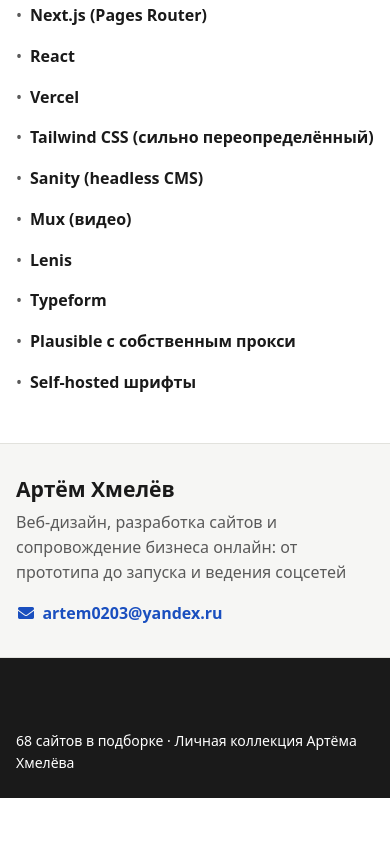
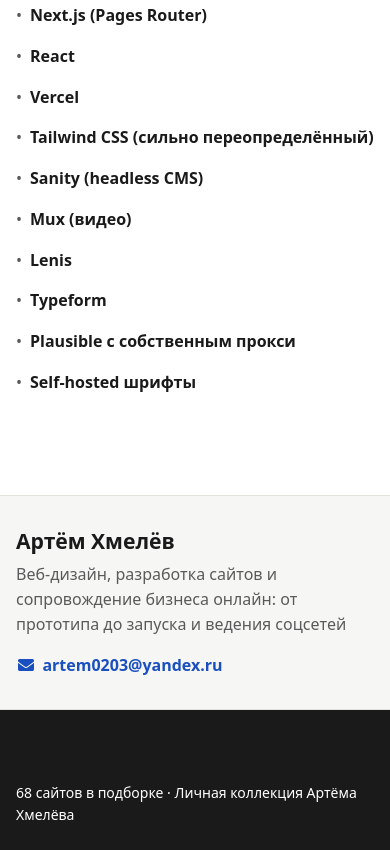
Before and after one commit to Artem02031980/WebsiteCol, a plain HTML site: page pages/014-dia.html in a window 390 px wide. Shown: the part 3958-4808 px from the top of the page. Before the commit the page ends 4756 px from the top, so only its background shows below. Drawn offline with Linux system fonts and the light colour scheme.

Commit message:
Сократить отступ до feedback на планшетах и телефонах

```diff
--- a/assets/style.css
+++ b/assets/style.css
@@ -547,6 +547,8 @@ select:focus, .field__input:focus { border-color: var(--accent); }
 
 @media (max-width: 900px) {
   .tech-list { grid-template-columns: repeat(2, minmax(0, 1fr)); }
+  .feedback,
+  .page--catalog .feedback { margin-top: 200px; }
 }
 
 @media (max-width: 700px) {
@@ -555,7 +557,8 @@ select:focus, .field__input:focus { border-color: var(--accent); }
   .site-section--observations { margin-top: 0; margin-bottom: var(--space-5); }
   .site-section--techniques { margin-bottom: var(--space-5); }
   .site-cards { margin-bottom: var(--space-5); }
-  .feedback { margin-top: var(--space-5); }
+  .feedback,
+  .page--catalog .feedback { margin-top: 100px; }
   .tech-list { grid-template-columns: 1fr; }
 }
 
```
Also changed, not shown: 2 other files.
